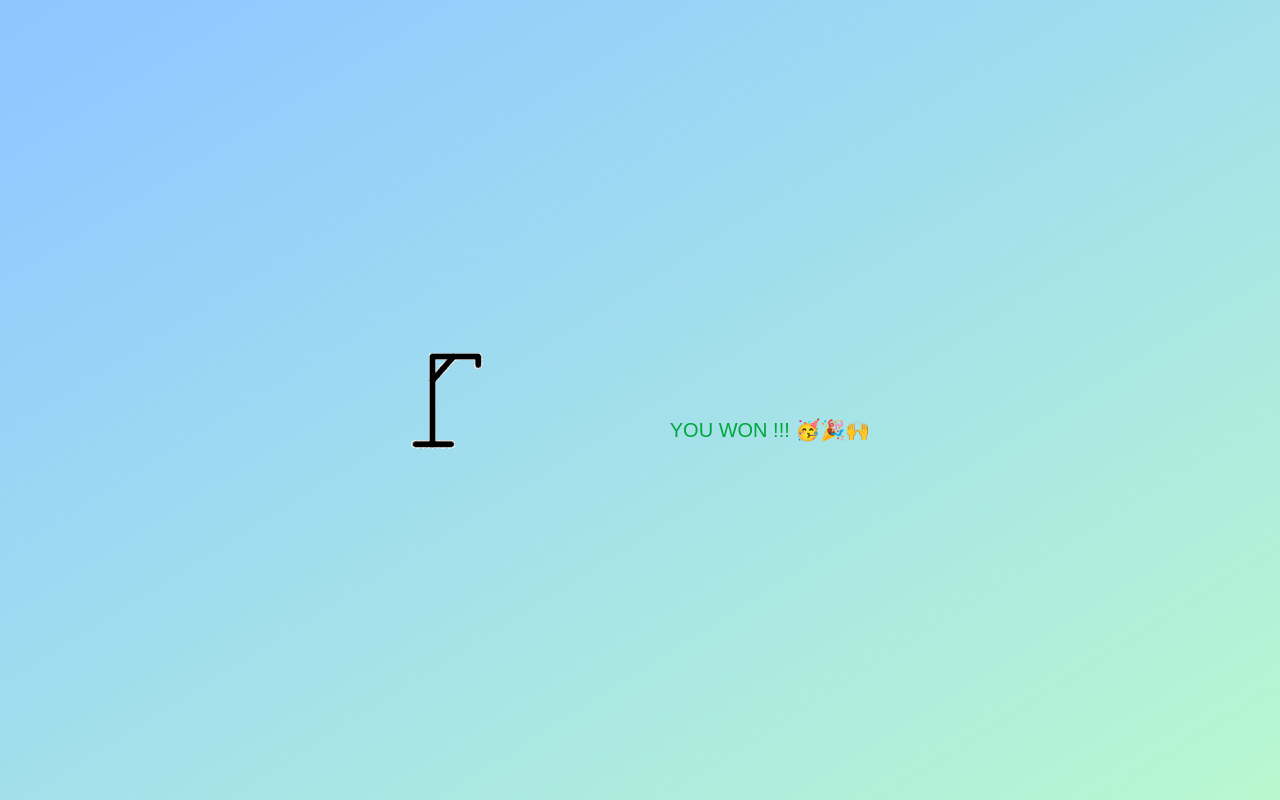
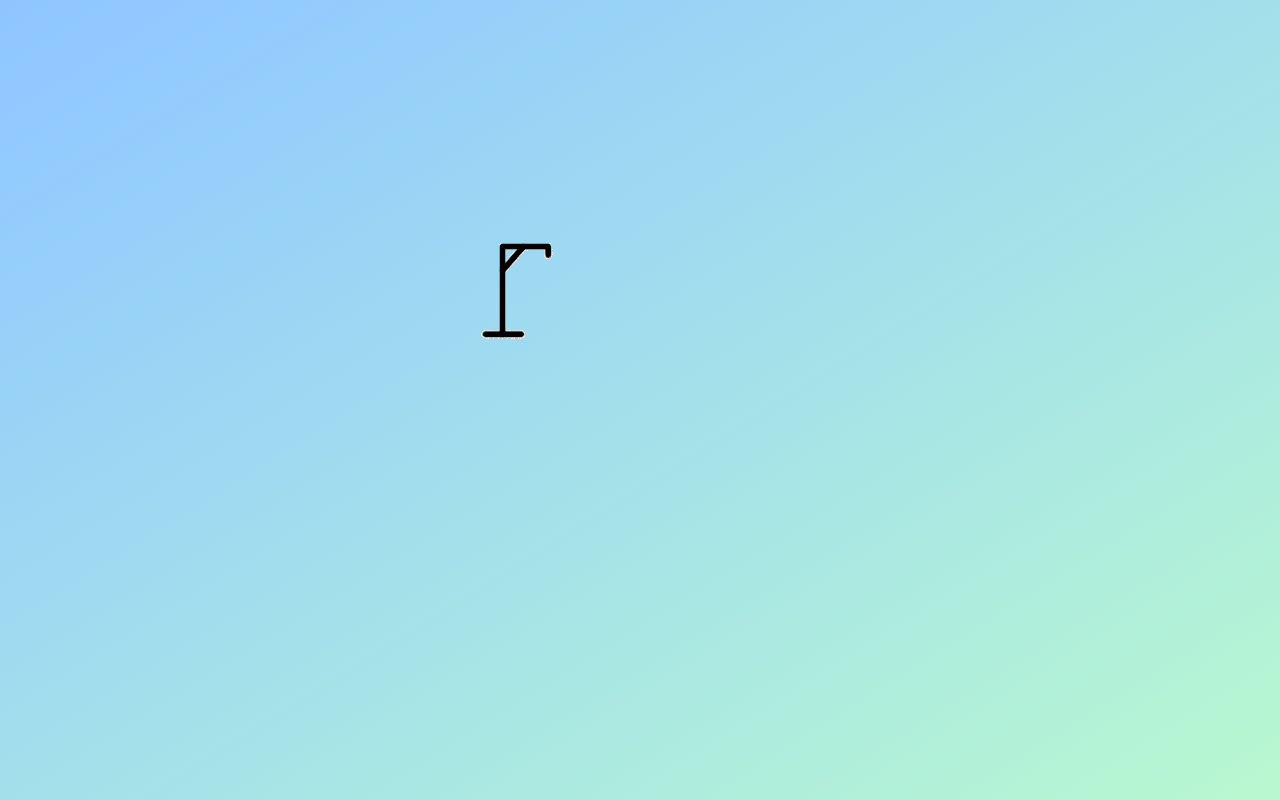
Before and after one commit to sophiathapa/Hangman-Game, a Next.js app in the folder react/: page /game in a window 1280 px wide. Built offline with nearby package versions, Linux system fonts and the light colour scheme.

Commit message:
use redux-persist to store the data in localstorage

```diff
--- a/react/package.json
+++ b/react/package.json
@@ -14,7 +14,8 @@
     "react": "^19.0.0",
     "react-dom": "^19.0.0",
     "react-redux": "^9.2.0",
-    "react-router-dom": "^7.7.0"
+    "react-router-dom": "^7.7.0",
+    "redux-persist": "^6.0.0"
   },
   "devDependencies": {
     "@eslint/eslintrc": "^3",
--- a/react/src/app/game/page.tsx
+++ b/react/src/app/game/page.tsx
@@ -1,7 +1,16 @@
 "use client";
 import { useEffect, useState } from "react";
 import { useDispatch, useSelector } from "react-redux";
-import { setImage, setIndex, setColor, setGuessWord } from "@/features/game/gameSlice";
+import {
+  setImage,
+  setIndex,
+  setColor,
+  setGuessWord,
+  setInitialState,
+} from "@/features/game/gameSlice";
+import { useRouter } from "next/navigation";
+import { persistor } from "../store";
+import { setInitialState1 } from "@/features/genre/genreSlice";
 
 const keyboard = [
   ["Q", "W", "E", "R", "T", "Y", "U", "I", "O", "P"],
@@ -10,10 +19,10 @@ const keyboard = [
 ];
 
 const Game = () => {
-
   const { correctWord, initialGuess } = useSelector((state) => state.genre);
   const { image, index, guessWord } = useSelector((state) => state.game);
   const dispatch = useDispatch();
+  const router = useRouter();
 
   const handleGuess = (val) => {
     const isIncluded = correctWord.includes(val);
@@ -30,9 +39,8 @@ const Game = () => {
       dispatch(setImage());
       dispatch(setColor("bg-gray-500"));
     }
-    console.log(index)
+    console.log(index);
   };
-
 
   useEffect(() => {
     const word = correctWord
@@ -43,10 +51,23 @@ const Game = () => {
     dispatch(setGuessWord(word));
   }, [index, correctWord, dispatch]);
 
+  const navigateToHomePage = () => {
+    // setTimeout(()=>{
+    //   router.push("/");
+    // },100)
+    router.push("/");
+  };
+
+  const clearAll = async () => {
+    await persistor.purge();
+    dispatch(setInitialState());
+    dispatch(setInitialState1());
+  };
 
   return (
-    <div className="min-h-screen flex gap-40 items-center justify-center bg-gradient-to-br from-blue-300 to-green-200">
-      <div className="">
+    <div className="min-h-screen flex  items-center justify-center bg-gradient-to-br from-blue-300 to-green-200">
+      <div className="flex  ">
+        <div className="w-80 h-80">
         <img src={`hang_${image}.gif`} alt="hangman" />
         </div>
       <div className=" flex  flex-col">
@@ -59,8 +80,9 @@ const Game = () => {
             );
           })}
         </div>
-        <div className=" mt-15 text-xl">
-          {image < 7 && correctWord?.length !== index.length ? (
+        <div className="mt-15 text-xl">
+          {image < 7 && correctWord?.length !== index.length ?
+          (
             keyboard.map((val, id) => {
               return (
                 <div key={id} className="flex justify-center item-center">
@@ -69,7 +91,8 @@ const Game = () => {
                       <div
                         key={idx}
                         className={`p-2 m-2 bg-black text-white`}
-                        onClick={() => {handleGuess(item.toLowerCase())
+                        onClick={() => {
+                          handleGuess(item.toLowerCase());
                         }}
                       >
                         {item}
@@ -79,15 +102,37 @@ const Game = () => {
                 </div>
               );
             })
-          ) : guessWord.toLowerCase() === correctWord.toLowerCase() ? (
+          ) : (guessWord.toLowerCase() === correctWord.toLowerCase() &&
+             correctWord !== '' )? (
+            <>
               <div className="flex justify-center text-green-600">
                 YOU WON !!! 🥳🎉🙌
               </div>
+              <button
+                onClick={() => {
+                  clearAll();
+                  navigateToHomePage();
+                }}
+              >
+                New Game
+              </button>
+            </>
           ) : guessWord !== correctWord && image === 7 ? (
+            <>
               <div className="flex justify-center text-red-500">
                 YOU LOST !!!👎😢🤧
               </div>
+              <button
+                onClick={() => {
+                  clearAll();
+                  navigateToHomePage();
+                }}
+              >
+                New Game
+              </button>
+            </>
           ) : null}
+        </div>
       </div>
       </div>
     </div>
--- a/react/src/app/page.tsx
+++ b/react/src/app/page.tsx
@@ -1,8 +1,10 @@
 'use client'
-import React, { useState } from "react";
+import React, { useEffect, useState } from "react";
 import { useDispatch, useSelector } from "react-redux";
-import {setCorrectWord, setGenre, setInitialGuess} from "@/features/genre/genreSlice"
+import {setCorrectWord, setGenre, setInitialGuess, setInitialState1} from "@/features/genre/genreSlice"
 import { useRouter } from "next/navigation";
+import { persistor } from "./store";
+import { setInitialState } from "@/features/game/gameSlice";
 
 
 const animals = [
@@ -55,9 +57,17 @@ function Home ()
     }, 500);
   }
 
+   useEffect(()=>{
 
-     console.log(correctWord)
-     console.log(initialGuess)
+      const clearAll = async () => {
+        await persistor.purge();
+        dispatch(setInitialState());
+        dispatch(setInitialState1());
+      };
+    clearAll()
+   },[])
+
+
   return (
     <div className="min-h-screen flex items-center justify-center bg-gradient-to-br from-blue-300 to-green-200 p-4 font-sans">
 
--- a/react/src/app/store.js
+++ b/react/src/app/store.js
@@ -1,13 +1,35 @@
 // src/app/store.js
 import { configureStore } from "@reduxjs/toolkit";
+import { combineReducers } from "redux";
+import storage from "redux-persist/lib/storage"; // defaults to localStorage
+import { persistReducer, persistStore } from "redux-persist";
 
 import gameReducer from "../features/game/gameSlice";
 import genreReducer from "../features/genre/genreSlice";
 
+
+const rootReducer = combineReducers({
+  genre: genreReducer,
+  game: gameReducer,
+});
+
+
+const persistConfig = {
+  key: "root",
+  storage,
+  version: 1,
+};
+
+const persistedReducer = persistReducer(persistConfig, rootReducer);
+
+
 export const store = configureStore({
-  reducer: {
-    // Register your reducers here
-    genre: genreReducer,
-    game : gameReducer
-  },
+  reducer: persistedReducer,
+  middleware: (getDefaultMiddleware) =>
+    getDefaultMiddleware({
+      serializableCheck: false, // Needed for redux-persist
+    }),
 });
+
+
+export const persistor = persistStore(store);
--- a/react/src/features/game/gameSlice.js
+++ /dev/null
@@ -1,30 +0,0 @@
-import { createSlice } from "@reduxjs/toolkit";
-
-const gameSlice = createSlice({
-  name: "game",
-  initialState: {
-    image: 1,
-    index: [],
-    color: "bg-black",
-    guessWord :""
-  },
-  reducers: {
-    setImage :(state)=>{
-        state.image += 1
-    },
-    setColor : (state,action)=>{
-      state.color = action.payload
-    },
-
-    setIndex : (state,action)=>{
-      state.index = action.payload
-    },
-    setGuessWord : (state,action)=>{
-      state.guessWord = action.payload
-    }
-  },
-});
-
-
-export const {setColor,setImage,setIndex,setGuessWord} =  gameSlice.actions
-export default gameSlice.reducer;
--- /dev/null
+++ b/react/src/features/game/gameSlice.ts
@@ -0,0 +1,39 @@
+import { createSlice } from "@reduxjs/toolkit";
+
+type slicetype = {
+  image: number;
+  index: number[];
+  color: string;
+  guessWord: string;
+};
+const initialState: slicetype = {
+  image: 1,
+  index: [],
+  color: "bg-black",
+  guessWord: "",
+};
+
+const gameSlice = createSlice({
+  name: "game",
+  initialState,
+  reducers: {
+    setImage: (state) => {
+      state.image += 1;
+    },
+    setColor: (state, action) => {
+      state.color = action.payload;
+    },
+
+    setIndex: (state, action) => {
+      state.index = action.payload;
+    },
+    setGuessWord: (state, action) => {
+      state.guessWord = action.payload;
+    },
+    setInitialState: () => initialState,
+  },
+});
+
+export const { setColor, setImage, setIndex, setGuessWord, setInitialState } =
+  gameSlice.actions;
+export default gameSlice.reducer;
--- a/react/src/features/genre/genreSlice.js
+++ /dev/null
@@ -1,27 +0,0 @@
-import {createSlice} from "@reduxjs/toolkit"
-
-const genreSlice = createSlice({
-  name:'genre',
-  initialState : {
-     genre : "",
-     correctWord :"",
-    guessWord: "",
-    initialGuess : "",
-     },
-  reducers : {
-    setGenre : (state,action)=>{
-      state.genre = action.payload
-    },
-    setCorrectWord : (state,action)=>{
-      state.correctWord = action.payload.toLowerCase()
-    },
-    setInitialGuess :(state,action)=>{
-      const array = action.payload.split("")
-      const word = array.map(()=>"_")
-      state.initialGuess = word.join("")
-    },
-  }
-})
-
-export const { setGenre, setCorrectWord,setInitialGuess} = genreSlice.actions;
-export default genreSlice.reducer;
--- /dev/null
+++ b/react/src/features/genre/genreSlice.ts
@@ -0,0 +1,36 @@
+import { createSlice } from "@reduxjs/toolkit";
+type genreSliceType = {
+  genre: string;
+  correctWord: string;
+  guessWord: string;
+  initialGuess: string;
+};
+const initialState: genreSliceType = {
+  genre: "",
+  correctWord: "",
+  guessWord: "",
+  initialGuess: "",
+};
+
+const genreSlice = createSlice({
+  name: "genre",
+  initialState,
+  reducers: {
+    setGenre: (state, action) => {
+      state.genre = action.payload;
+    },
+    setCorrectWord: (state, action) => {
+      state.correctWord = action.payload.toLowerCase();
+    },
+    setInitialGuess: (state, action) => {
+      const array = action.payload.split("");
+      const word = array.map(() => "_");
+      state.initialGuess = word.join("");
+    },
+    setInitialState1: () => initialState,
+  },
+});
+
+export const { setGenre, setCorrectWord, setInitialGuess, setInitialState1 } =
+  genreSlice.actions;
+export default genreSlice.reducer;
--- a/react/src/providers/Reduxprovider.js
+++ b/react/src/providers/Reduxprovider.js
@@ -1,8 +1,14 @@
 // src/components/ReduxProvider.js
 "use client"; // Mark as client component
 import { Provider } from 'react-redux';
-import { store } from '../app/store.js'; // Adjust path as needed
+import { persistor, store } from '../app/store.js'; // Adjust path as needed
+import { PersistGate } from 'redux-persist/integration/react';
+
 
 export function ReduxProvider({ children }) {
-  return <Provider store={store}>{children}</Provider>;
+  return <Provider store={store}>
+    <PersistGate loading={null} persistor={persistor}>
+    {children}
+    </PersistGate>
+    </Provider>;
 }
```
Also changed, not shown: react/src/app/layout.tsx (+4 -3 lines), 1 other file (tests, documents, lock files or other folders). Lines whose indentation alone changed are shown as unchanged.
